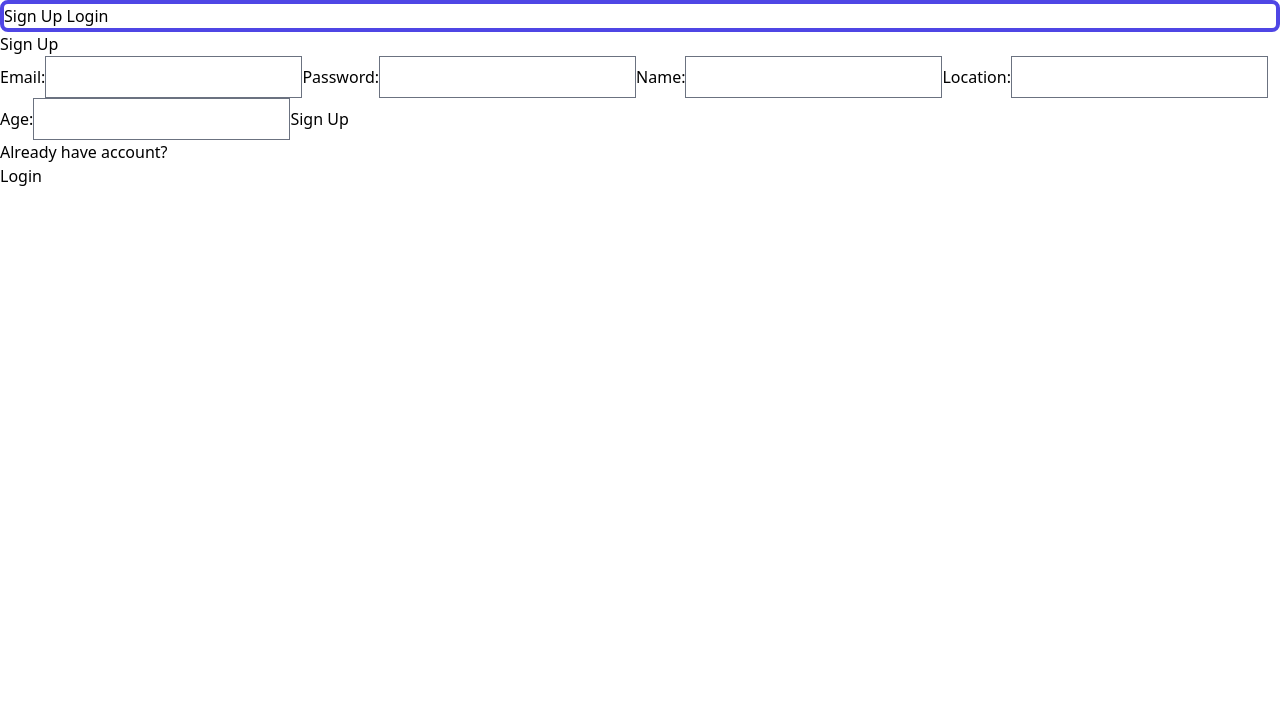
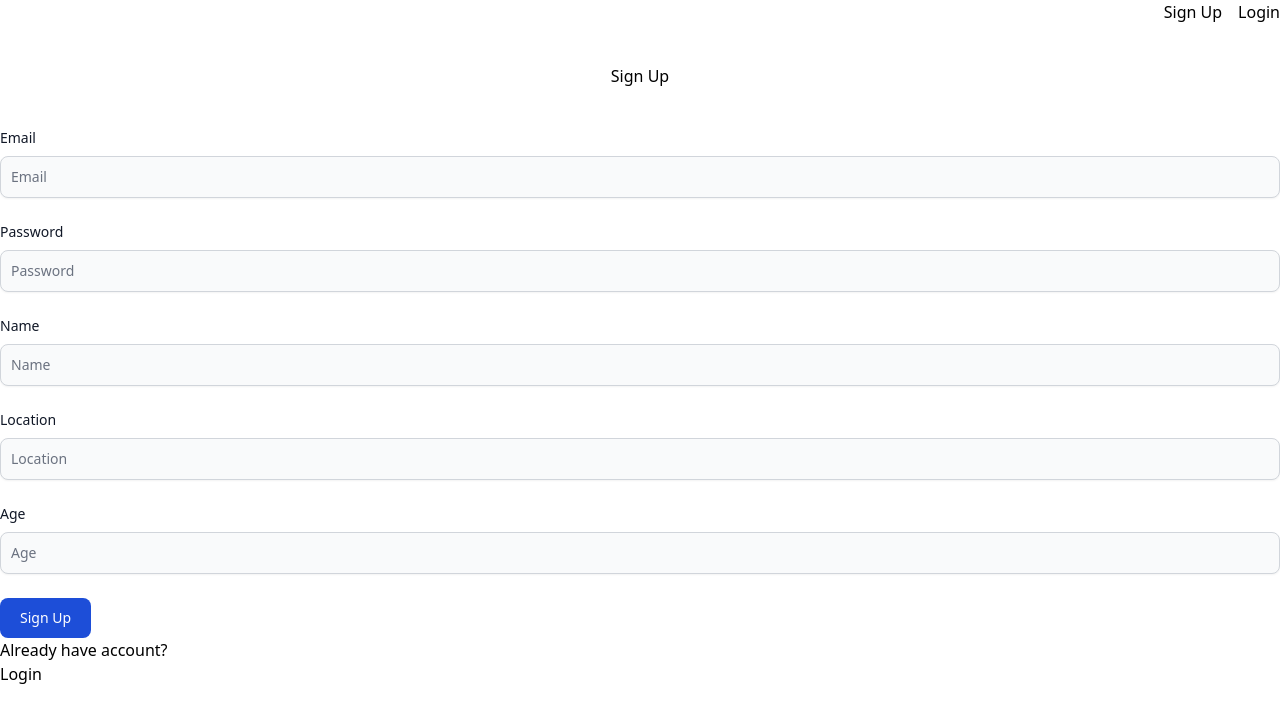
Before and after one commit to Argexitoo/frontend-jwt, a React (Create React App) app: page /signup in a window 1280 px wide. Shown: the top 722 px of the page. Built offline with nearby package versions, Linux system fonts and the light colour scheme; no server answers; the HTML template or start-up script is replaced by a standard one.

Commit message:
added css to login/signup pages

```diff
--- a/src/App.jsx
+++ b/src/App.jsx
@@ -5,7 +5,7 @@ import IsPrivate from './components/IsPrivate';
 import Navbar from './components/Navbar';
 import { AuthProviderWrapper } from './context/auth.context';
 import Dogs from './pages/Dogs/Dogs';
-import Home from './pages/Profile/Profile';
+import Home from './pages/Home';
 import LoginPage from './pages/LoginPage';
 import Meetings from './pages/Meetings/Meetings';
 import SignupPage from './pages/SignupPage';
--- a/src/components/Navbar.js
+++ b/src/components/Navbar.js
@@ -5,10 +5,10 @@ import { AuthContext } from './../context/auth.context';
 function Navbar() {
   // Subscribe to the AuthContext to gain access to
   // the values from AuthContext.Provider `value` prop
-  const { isLoggedIn, user, logOutUser } = useContext(AuthContext);
+  const { isLoggedIn, logOutUser } = useContext(AuthContext);
 
   return (
-    <nav className="border-4 border-indigo-600 rounded-lg">
+    <nav className="flex space-x-4 justify-end">
       {isLoggedIn && (
         <>
           <Link to="/dogs">
@@ -20,9 +20,7 @@ function Navbar() {
           <Link to="/profile">
             <button>Profile</button>
           </Link>
-
           <button onClick={logOutUser}>Logout</button>
-          <span>{user && user.name}</span>
         </>
       )}
 
--- a/src/pages/Dogs/AddDog.jsx
+++ b/src/pages/Dogs/AddDog.jsx
@@ -39,18 +39,62 @@ function AddDog() {
     <>
       <form onSubmit={handleSubmit}>
         <label>Name</label>
-        <input name="name" type="text" value={form.name} onChange={handleForm} placeholder="Name" />
+        <input
+          name="name"
+          type="text"
+          value={form.name}
+          onChange={handleForm}
+          placeholder="Name"
+          className="w-full h-10 px-3 mb-2 text-base text-gray-700 placeholder-gray-600 border rounded-lg focus:shadow-outline"
+        />
         <label>Sex</label>
-        <input name="sex" type="text" value={form.sex} onChange={handleForm} placeholder="Sex" />
+        <input
+          name="sex"
+          type="text"
+          value={form.sex}
+          onChange={handleForm}
+          placeholder="Sex"
+          className="w-full h-10 px-3 mb-2 text-base text-gray-700 placeholder-gray-600 border rounded-lg focus:shadow-outline"
+        />
         <label>Size</label>
-        <input name="size" type="text" value={form.size} onChange={handleForm} placeholder="Size" />
+        <input
+          name="size"
+          type="text"
+          value={form.size}
+          onChange={handleForm}
+          placeholder="Size"
+          className="w-full h-10 px-3 mb-2 text-base text-gray-700 placeholder-gray-600 border rounded-lg focus:shadow-outline"
+        />
         <label>Race</label>
-        <input name="race" type="text" value={form.race} onChange={handleForm} placeholder="Race" />
+        <input
+          name="race"
+          type="text"
+          value={form.race}
+          onChange={handleForm}
+          placeholder="Race"
+          className="w-full h-10 px-3 mb-2 text-base text-gray-700 placeholder-gray-600 border rounded-lg focus:shadow-outline"
+        />
         <label>Age</label>
-        <input name="age" type="text" value={form.age} onChange={handleForm} placeholder="Age" />
+        <input
+          name="age"
+          type="text"
+          value={form.age}
+          onChange={handleForm}
+          placeholder="Age"
+          className="w-full h-10 px-3 mb-2 text-base text-gray-700 placeholder-gray-600 border rounded-lg focus:shadow-outline"
+        />
         <label>Image</label>
-        <input name="image" type="text" value={form.image} onChange={handleForm} placeholder="Image" />
-        <button type="submit">Add</button>
+        <input
+          name="image"
+          type="text"
+          value={form.image}
+          onChange={handleForm}
+          placeholder="Image"
+          className="w-full h-10 px-3 mb-2 text-base text-gray-700 placeholder-gray-600 border rounded-lg focus:shadow-outline"
+        />
+        <button type="submit" className="border">
+          Add
+        </button>
       </form>
     </>
   );
--- a/src/pages/Dogs/UpdateDog.jsx
+++ b/src/pages/Dogs/UpdateDog.jsx
@@ -78,6 +78,7 @@ function UpdateDog() {
         <input name="image" type="text" value={dog.image} onChange={handleOnChange} />
         <button type="submit">Update</button>
       </form>
+
       <button onClick={handleDelete}>Delete</button>
     </>
   );
--- a/src/pages/LoginPage.jsx
+++ b/src/pages/LoginPage.jsx
@@ -31,16 +31,36 @@ function LoginPage() {
 
   return (
     <div className="LoginPage">
-      <h1>Login</h1>
-
+      <h1 className="text-center pt-10">Login</h1>
       <form onSubmit={handleLoginSubmit}>
-        <label>Email:</label>
-        <input type="email" name="email" value={email} onChange={handleEmail} />
-
-        <label>Password:</label>
-        <input type="password" name="password" value={password} onChange={handlePassword} />
-
-        <button type="submit">Login</button>
+        <div className="mb-6 pt-10">
+          <label className="block mb-2 text-sm font-medium text-gray-900 dark:text-gray-300">Your Email</label>
+          <input
+            type="email"
+            name="email"
+            value={email}
+            onChange={handleEmail}
+            placeholder="Email"
+            className="shadow-sm bg-gray-50 border border-gray-300 text-gray-900 text-sm rounded-lg focus:ring-blue-500 focus:border-blue-500 block w-full p-2.5 dark:bg-gray-700 dark:border-gray-600 dark:placeholder-gray-400 dark:text-white dark:focus:ring-blue-500 dark:focus:border-blue-500 dark:shadow-sm-light"
+          />
+        </div>
+        <div className="mb-6">
+          <label className="block mb-2 text-sm font-medium text-gray-900 dark:text-gray-300">Your Password</label>
+          <input
+            type="password"
+            name="password"
+            value={password}
+            onChange={handlePassword}
+            placeholder="Password"
+            className="shadow-sm bg-gray-50 border border-gray-300 text-gray-900 text-sm rounded-lg focus:ring-blue-500 focus:border-blue-500 block w-full p-2.5 dark:bg-gray-700 dark:border-gray-600 dark:placeholder-gray-400 dark:text-white dark:focus:ring-blue-500 dark:focus:border-blue-500 dark:shadow-sm-light"
+          />
+        </div>
+        <button
+          type="submit"
+          className="text-white bg-blue-700 hover:bg-blue-800 focus:ring-4 focus:ring-blue-300 font-medium rounded-lg text-sm px-5 py-2.5 text-center dark:bg-blue-600 dark:hover:bg-blue-700 dark:focus:ring-blue-800"
+        >
+          Login
+        </button>
       </form>
       {errorMessage && <p className="error-message">{errorMessage}</p>}
 
--- a/src/pages/Profile/Profile.jsx
+++ b/src/pages/Profile/Profile.jsx
@@ -1,6 +1,5 @@
 import { useEffect, useState } from 'react';
 import { Link } from 'react-router-dom';
-
 import apiService from '../../services/api.service';
 
 function Profile() {
@@ -20,11 +19,11 @@ function Profile() {
 
   return (
     <>
-      <strong>Name</strong>
+      <strong>Name:</strong>
       <p>{user.name}</p>
-      <strong>Location</strong>
+      <strong>Location:</strong>
       <p>{user.location}</p>
-      <strong>Age</strong>
+      <strong>Age:</strong>
       <p>{user.age}</p>
       <Link to={`/profile/${user._id}`}>
         <button>Edit</button>
--- a/src/pages/SignupPage.jsx
+++ b/src/pages/SignupPage.jsx
@@ -39,25 +39,69 @@ function SignupPage() {
 
   return (
     <div className="SignupPage">
-      <h1>Sign Up</h1>
-
+      <h1 className="text-center pt-10">Sign Up</h1>
       <form onSubmit={handleSignupSubmit}>
-        <label>Email:</label>
-        <input type="email" name="email" value={email} onChange={handleEmail} />
-
-        <label>Password:</label>
-        <input type="password" name="password" value={password} onChange={handlePassword} />
-
-        <label>Name:</label>
-        <input type="text" name="name" value={name} onChange={handleName} />
-
-        <label>Location:</label>
-        <input type="text" name="location" value={location} onChange={handleLocation} />
-
-        <label>Age:</label>
-        <input type="text" name="age" value={age} onChange={handleAge} />
-
-        <button type="submit">Sign Up</button>
+        <div className="mb-6 pt-10">
+          <label className="block mb-2 text-sm font-medium text-gray-900 dark:text-gray-300">Email</label>
+          <input
+            type="email"
+            name="email"
+            value={email}
+            onChange={handleEmail}
+            placeholder="Email"
+            className="shadow-sm bg-gray-50 border border-gray-300 text-gray-900 text-sm rounded-lg focus:ring-blue-500 focus:border-blue-500 block w-full p-2.5 dark:bg-gray-700 dark:border-gray-600 dark:placeholder-gray-400 dark:text-white dark:focus:ring-blue-500 dark:focus:border-blue-500 dark:shadow-sm-light"
+          />
+        </div>
+        <div className="mb-6">
+          <label className="block mb-2 text-sm font-medium text-gray-900 dark:text-gray-300">Password</label>
+          <input
+            type="password"
+            name="password"
+            value={password}
+            onChange={handlePassword}
+            placeholder="Password"
+            className="shadow-sm bg-gray-50 border border-gray-300 text-gray-900 text-sm rounded-lg focus:ring-blue-500 focus:border-blue-500 block w-full p-2.5 dark:bg-gray-700 dark:border-gray-600 dark:placeholder-gray-400 dark:text-white dark:focus:ring-blue-500 dark:focus:border-blue-500 dark:shadow-sm-light"
+          />
+        </div>
+        <div className="mb-6">
+          <label className="block mb-2 text-sm font-medium text-gray-900 dark:text-gray-300">Name</label>
+          <input
+            type="text"
+            name="name"
+            value={name}
+            onChange={handleName}
+            placeholder="Name"
+            className="shadow-sm bg-gray-50 border border-gray-300 text-gray-900 text-sm rounded-lg focus:ring-blue-500 focus:border-blue-500 block w-full p-2.5 dark:bg-gray-700 dark:border-gray-600 dark:placeholder-gray-400 dark:text-white dark:focus:ring-blue-500 dark:focus:border-blue-500 dark:shadow-sm-light"
+          />
+        </div>
+        <div className="mb-6">
+          <label className="block mb-2 text-sm font-medium text-gray-900 dark:text-gray-300">Location</label>
+          <input
+            type="text"
+            name="location"
+            value={location}
+            onChange={handleLocation}
+            placeholder="Location"
+            className="shadow-sm bg-gray-50 border border-gray-300 text-gray-900 text-sm rounded-lg focus:ring-blue-500 focus:border-blue-500 block w-full p-2.5 dark:bg-gray-700 dark:border-gray-600 dark:placeholder-gray-400 dark:text-white dark:focus:ring-blue-500 dark:focus:border-blue-500 dark:shadow-sm-light"
+          />
+        </div>
+        <div className="mb-6">
+          <label className="block mb-2 text-sm font-medium text-gray-900 dark:text-gray-300">Age</label>
+          <input
+            type="text"
+            name="age"
+            value={age}
+            onChange={handleAge}
+            placeholder="Age"
+            className="shadow-sm bg-gray-50 border border-gray-300 text-gray-900 text-sm rounded-lg focus:ring-blue-500 focus:border-blue-500 block w-full p-2.5 dark:bg-gray-700 dark:border-gray-600 dark:placeholder-gray-400 dark:text-white dark:focus:ring-blue-500 dark:focus:border-blue-500 dark:shadow-sm-light"
+          />
+        </div>
+        <button
+          type="submit"
+          className="text-white bg-blue-700 hover:bg-blue-800 focus:ring-4 focus:ring-blue-300 font-medium rounded-lg text-sm px-5 py-2.5 text-center dark:bg-blue-600 dark:hover:bg-blue-700 dark:focus:ring-blue-800"
+        >
+          Sign Up
+        </button>
       </form>
 
       {errorMessage && <p className="error-message">{errorMessage}</p>}
--- a/src/services/api.service.js
+++ b/src/services/api.service.js
@@ -84,8 +84,12 @@ class ApiService {
     return this.api.delete(`/meetings/${id}`);
   };
 
+  joinedMeeting = id => {
+    return this.api.get(`/meetings/${id}/joined`);
+  };
+
   joinMeeting = id => {
-    return this.api.post(`meetings/${id}/join`);
+    return this.api.post(`/meetings/${id}/join`);
   };
 
   // PROFILE //////
```
Also changed, not shown: src/pages/Dogs/DogsList.jsx (+17 -2 lines), src/pages/Home.jsx (+11 -2 lines), src/pages/Meetings/MeetingDetail.jsx (+48 -12 lines).
